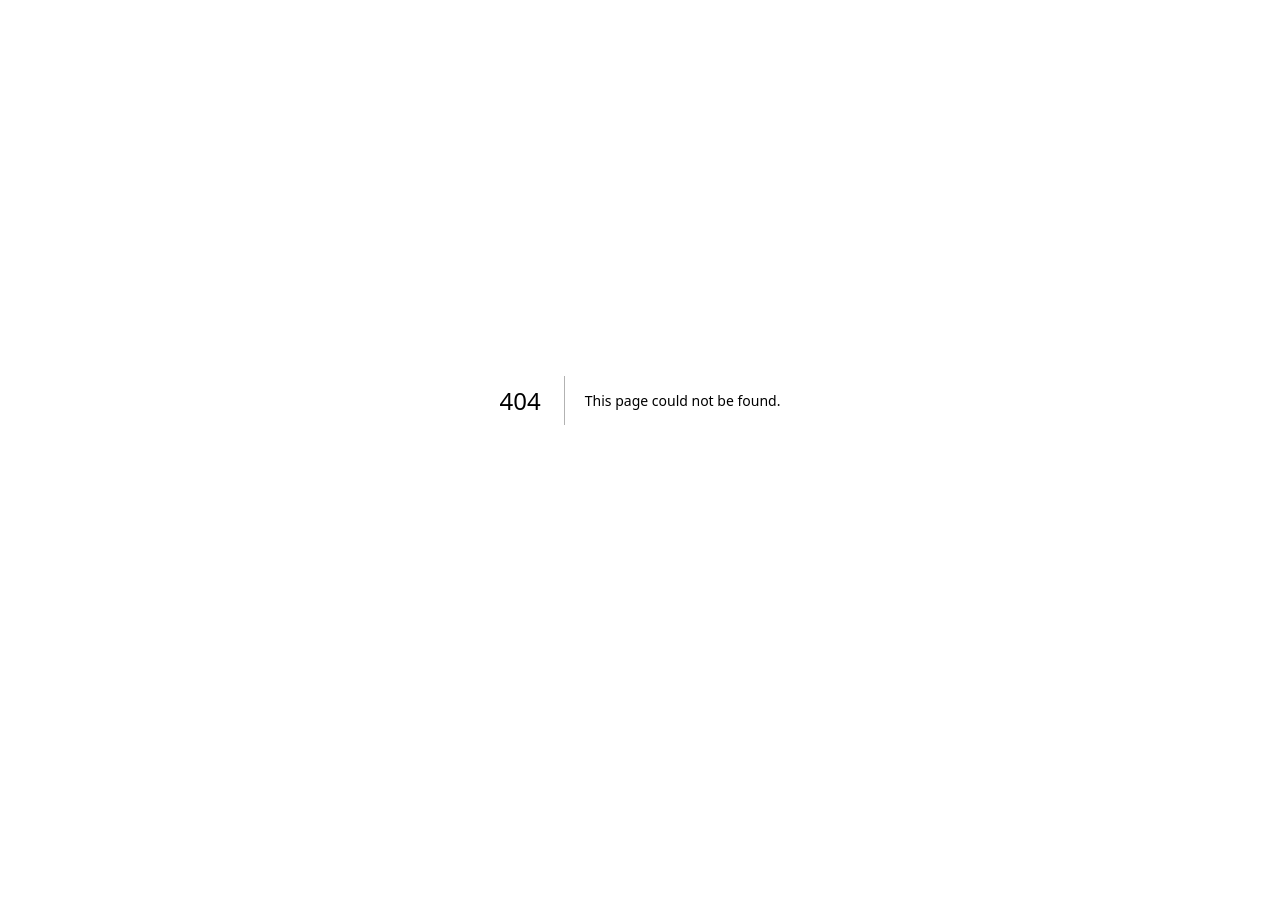
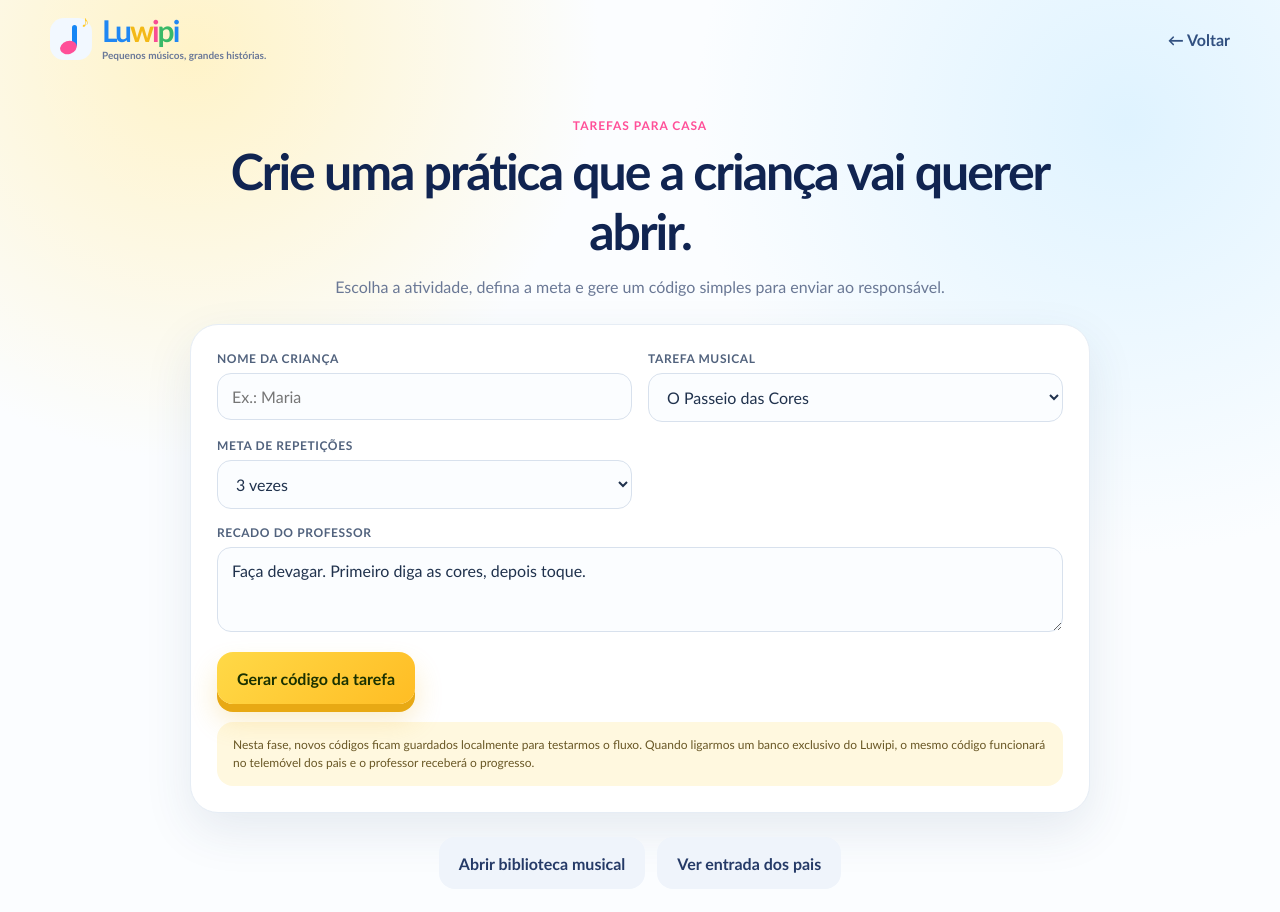
Before and after one commit to yuranicango-sketch/Luwipi, a Next.js app: page /professor/tarefas in a window 1280 px wide. Before the commit this address had no page. Shown: the top 912 px of the page. Before the commit the page ends 800 px from the top, so only its background shows below. Built offline with nearby package versions, Linux system fonts and the light colour scheme.

Commit message:
feat: add teacher homework creator page

```diff
--- /dev/null
+++ b/app/professor/tarefas/page.tsx
@@ -0,0 +1,23 @@
+import Link from "next/link";
+import { Logo } from "@/components/logo";
+import { HomeworkGenerator } from "@/components/homework-generator";
+
+export default function TeacherHomeworkPage() {
+  return (
+    <main className="dashboard-page">
+      <header className="simple-header container"><Logo/><Link href="/dashboard?age=5-8">← Voltar</Link></header>
+      <section className="container" style={{maxWidth:900,paddingTop:36,paddingBottom:80}}>
+        <div className="section-heading" style={{marginBottom:28}}>
+          <span>Tarefas para casa</span>
+          <h1>Crie uma prática que a criança vai querer abrir.</h1>
+          <p>Escolha a atividade, defina a meta e gere um código simples para enviar ao responsável.</p>
+        </div>
+        <HomeworkGenerator />
+        <div style={{display:"flex",gap:12,justifyContent:"center",flexWrap:"wrap",marginTop:24}}>
+          <Link className="btn btn-soft" href="/musicas">Abrir biblioteca musical</Link>
+          <Link className="btn btn-soft" href="/tarefa">Ver entrada dos pais</Link>
+        </div>
+      </section>
+    </main>
+  );
+}
```
